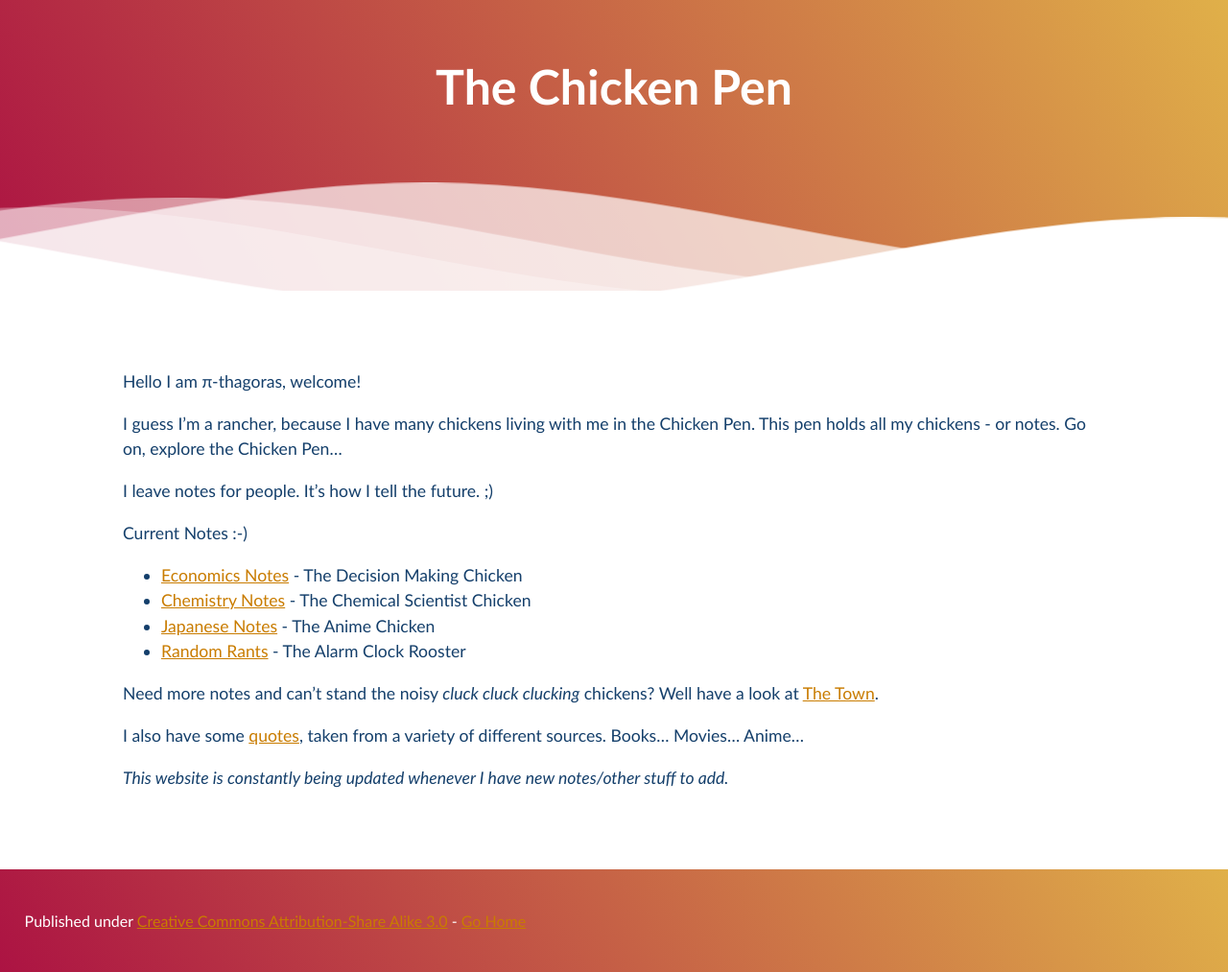
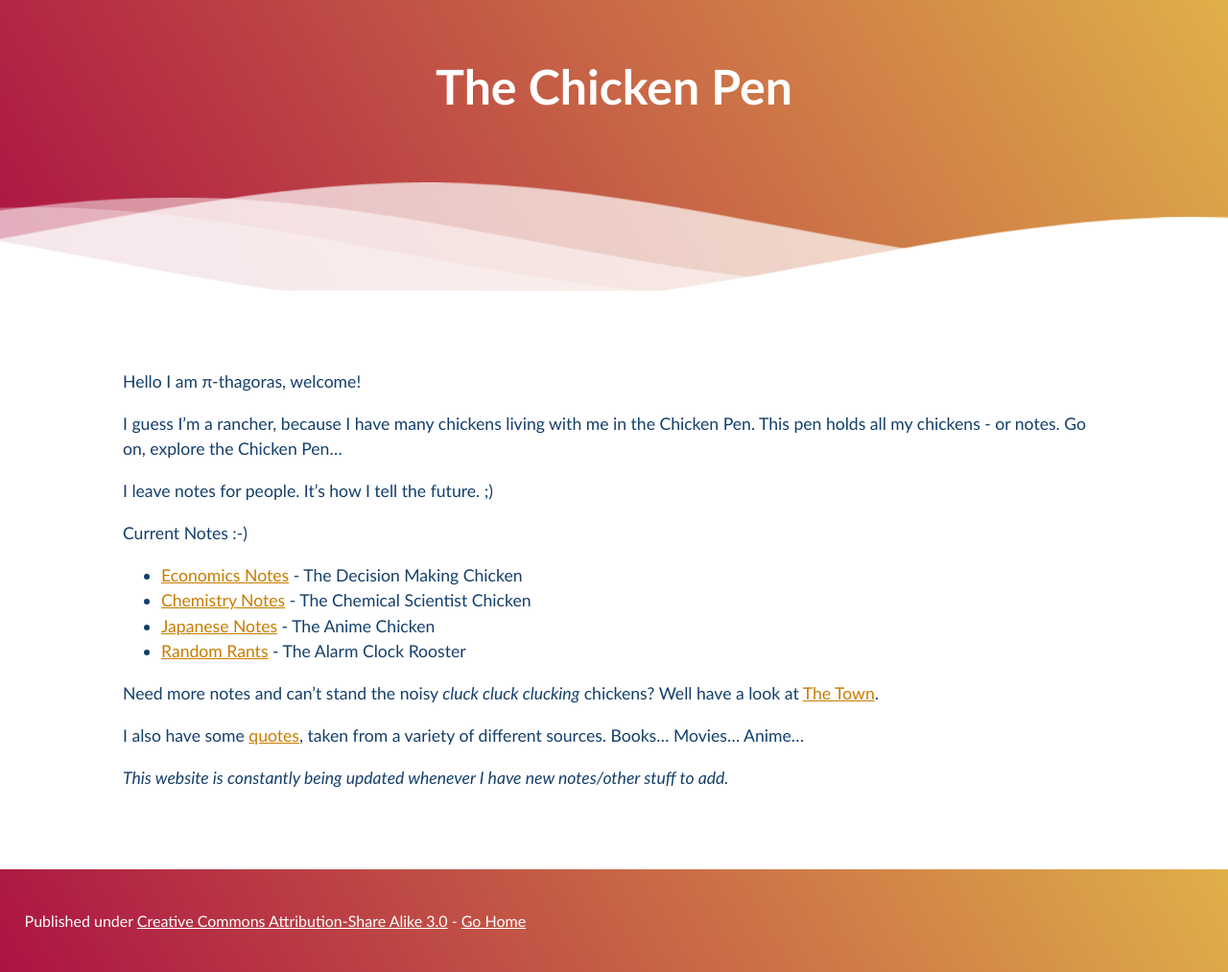
Before and after one commit to Pi-thagoras/the-chicken-pen, a Jekyll site: the page built from index.md, in a window 1280 px wide. Shown: the whole page at 96% size. Built offline with Jekyll 4.4.1, drawn with Linux system fonts in a browser that asks for light colours.

Commit message:
link more seeable

```diff
--- a/assets/css/styles.css
+++ b/assets/css/styles.css
@@ -139,6 +139,10 @@ img {
   color: #ffffff;
 }
 
+.page-footer a:link{
+  color: #ffffff;
+}
+
 /* Animation */
 
 .parallax > use {
```
